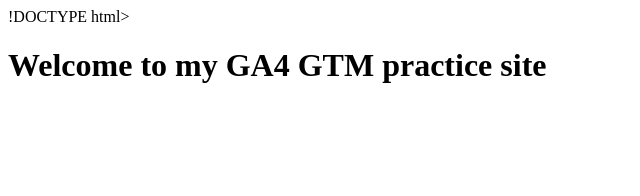
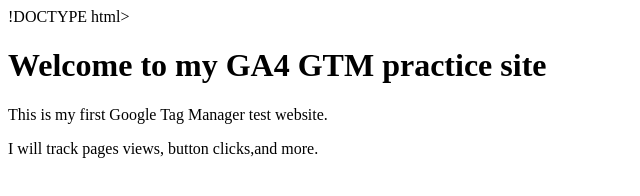
Before and after one commit to nish565/ga4-gtm-practice, a plain HTML site: page index.html in a window 1280 px wide. Shown: the whole page, without its empty margins (0-640 px from the left). Drawn offline with Linux system fonts and the light colour scheme.

```diff
--- a/index.html
+++ b/index.html
@@ -25,6 +25,7 @@
   <!-- End Google Tag Manager (noscript) -->
 
   <h1>Welcome to my GA4 GTM practice site</h1>
-
+  <p> This is my first Google Tag Manager test website.</p>
+  <p>I will track pages views, button clicks,and more.</p>
 </body>
 </html>
```
